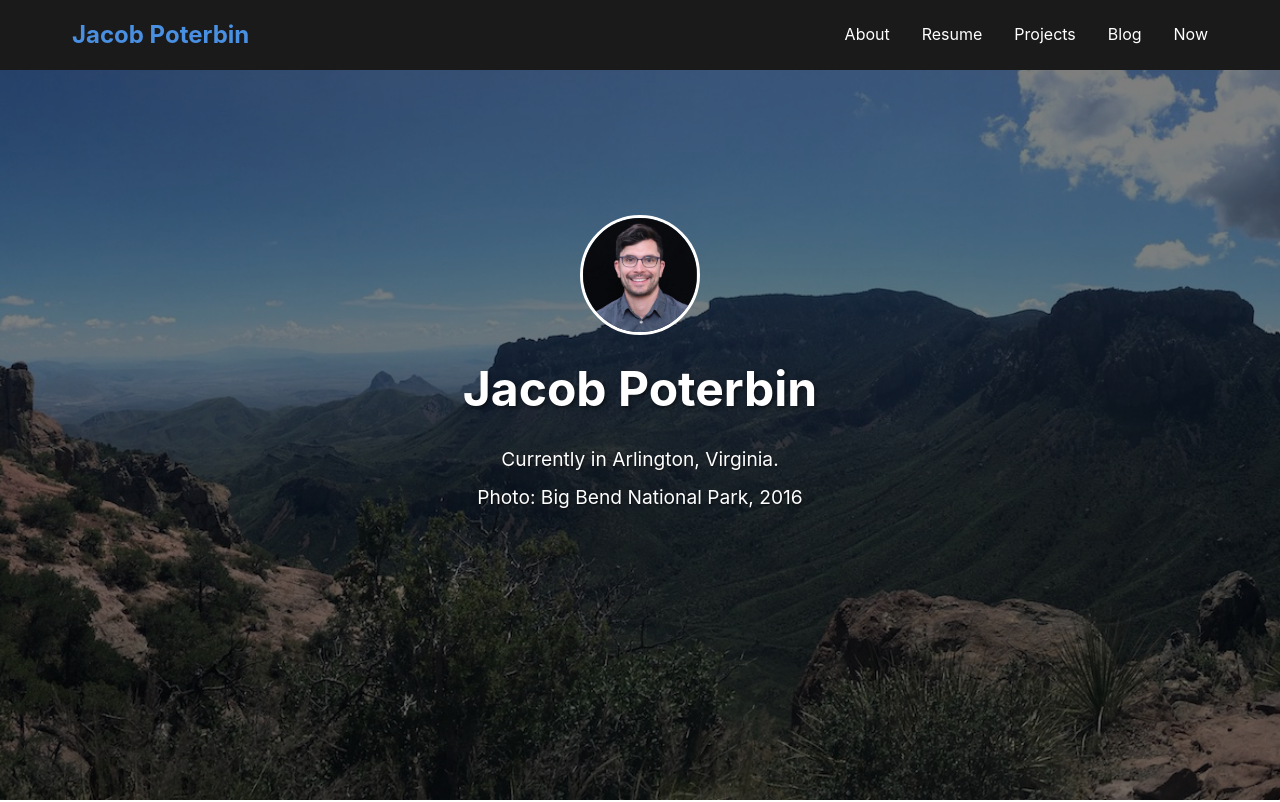
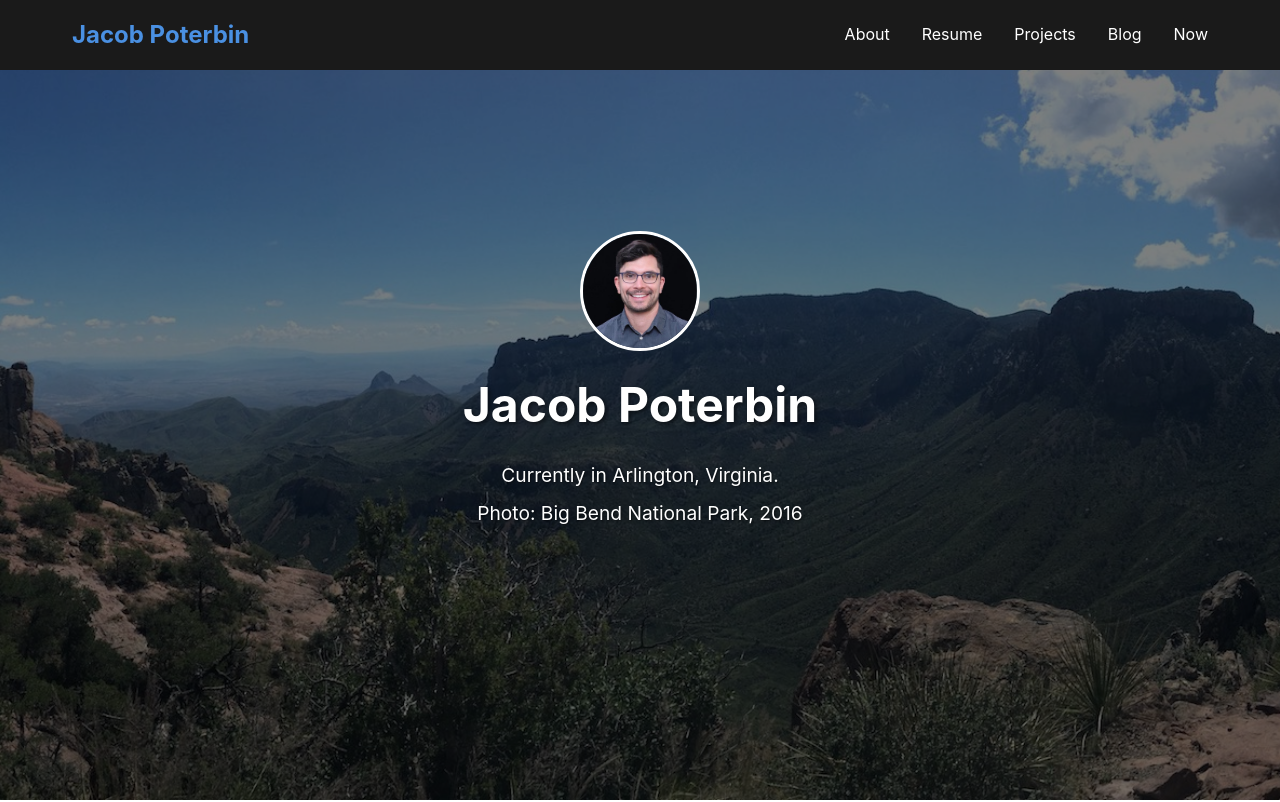
Before and after one commit to jpoterbin/BYOA-blog, a website: page public/index.html in a window 1280 px wide. Shown: the top 802 px of the page. Drawn offline with Linux system fonts and the light colour scheme.

Commit message:
more padding around the profile pic

```diff
--- a/assets/css/style.css
+++ b/assets/css/style.css
@@ -133,6 +133,7 @@ body {
     border-radius: 50%;
     border: 3px solid #fff;
     margin-bottom: 1rem;
+    margin-top: 2rem; /* Add space above the profile image */
     position: relative;
     z-index: 2;
     object-fit: cover;
--- a/public/assets/css/style.css
+++ b/public/assets/css/style.css
@@ -133,6 +133,7 @@ body {
     border-radius: 50%;
     border: 3px solid #fff;
     margin-bottom: 1rem;
+    margin-top: 2rem; /* Add space above the profile image */
     position: relative;
     z-index: 2;
     object-fit: cover;
```
